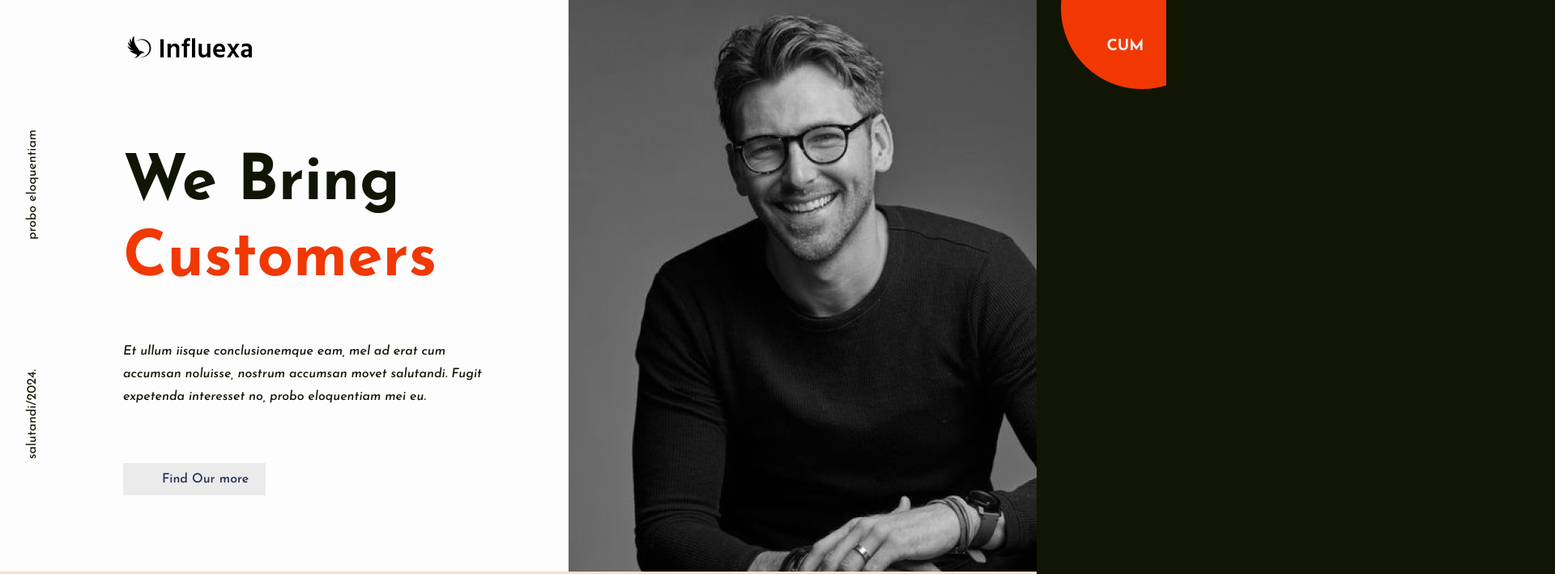
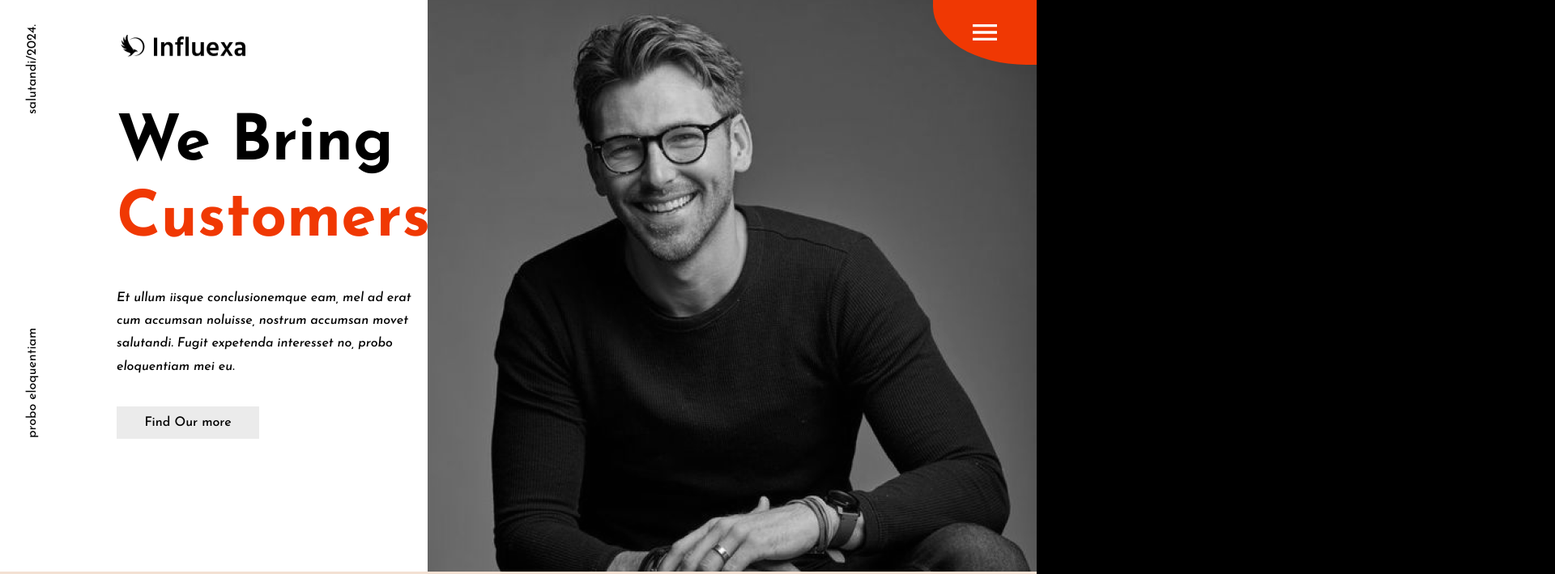
Before and after one commit to jegius/vlad-edu, a website: page index.html in a window 1280 px wide. Shown: the top 709 px of the page at 81% size, 1920 px wide, since content can reach past the window. Drawn offline with Linux system fonts and the light colour scheme.

Commit message:
font-size to px pic to directory The button at the top right has been converted into a header Less hardcode Made a hover for links in the footer

```diff
--- a/css/main.css
+++ b/css/main.css
@@ -1,30 +1,24 @@
 @import url('https://fonts.googleapis.com/css2?family=Josefin+Sans:ital,wght@0,400;0,500;0,600;0,700;1,400;1,500;1,600;1,700&display=swap');
 @import url('https://fonts.googleapis.com/css2?family=Inter:wght@400;500;600;700&display=swap');
-
-/*КОРРЕКТИВЫ
-
-Добавить анимации
-Размер шрифтов в пикселях
-Если одно смещение то запись смещение-сторона
-
-*/
 
 :root {
     --inter: 'Inter', sans-serif;
 
-    --black: #111503FF;
-    --white: #FDFDFEFF;
+    --black: #000;
+    --white: #FFF;
     --gray: #ebebeb;
     --light-gray: #f6f6f6;
     --transparent-gray: #939393;
-    --red-orange: #F03803FF;
-    --beige: #F3E0D2FF;
+    --red-orange: #F03803;
+    --yellow:#f4cc72;
+    --beige: #F3E0D2;
     --back-color: #711010;
     --dark-blue: #232d5a;
 
     --header-logo: url("/img/header/logo.png");
-    --header-background: url("/img/header/header-background.png");
-    --header--menu-button: url("/img/header/header-menu-button.png");
+    --block-0-background: url("/img/header/header-background.png");
+    --header-burger: url("../img/header/burger.svg");
+    --header-burger-2: url("../img/header/billy.png");
     --beige-stripe-1-stripe: url("/img/header/stripe.png");
     --beige-stripe-1-spotyfy: url("/img/header/spotify.png");
     --beige-stripe-1-microsoft: url("/img/header/microsoft.png");
@@ -50,6 +44,16 @@
     --news-3: url("/img/community/news-3.png");
 }
 
+/*  @keyframes menu_button {
+    0%{
+
+    }
+    100%{
+
+    }
+
+}   */
+
 body {
     margin: 0;
     padding: 0;
@@ -61,6 +65,7 @@ body {
 input {
     margin: 0;
     padding: 0;
+    font-family: inherit;
     border: none;
     outline: none;
     background: none; /* убирает серую подсветку при активации в некоторых браузерах */
@@ -74,8 +79,24 @@ a {
     color: var(--dark-blue);
 }
 
+h1 {
+    margin: 0;
+    padding: 0;
+}
+ul {
+    list-style: none;
+    padding: 0;
+}
+li  {
+    list-style-type: none;
+}
+
 .red-marked {
     color: var(--red-orange);
+}
+
+._regular-font {
+    font-family: var(--inter);
 }
 
 .beige-background {
@@ -86,54 +107,111 @@ a {
     max-width: 90rem;
     background-color: var(--white);
     margin: auto;
+    overflow-x: hidden;
+
 }
 
-/*HEADER*/
+.header {
+    position: relative;
+    width: 100%;
+    max-width: 90rem;
+}
 
-.header {
-    display: flex;
-    min-height: 44.125rem;
-    background: var(--white) var(--header-background) no-repeat;
-    background-position-x: 43.875rem;
+.menu-button_right {
+    position: absolute;
+    top: 0;
+    right: 0;
 }
 
 .menu-button {
     position: fixed;
-    background: var(--header--menu-button) no-repeat;
-    margin-left: 81.9rem;
-    box-sizing: border-box;
-    padding: 3rem 3rem 3rem 3.5rem;
-    font-size: 1.2rem;
-    font-weight: bold;
-    color: var(--gray);
+    background: var(--header-burger) var(--red-orange) no-repeat center;
+    border-radius: 0 0 0 90%;
+    height: 5rem;
+    width: 8rem;
+    transform: translateX(-100%);
+    transition: height .5s ease .5s, border-radius .5s ease, width .5s ease;
+    z-index: 1;
 }
 
-.header__spine {
-    display: block;
-    margin: 10rem 6.5rem 0 2rem;
+.menu-button:hover {
+    border-radius: 0;
+    height: 100vh;
+    width: 47.125rem;
+}
+
+.menu-button:hover::after {
+    opacity: 1;
+    width: 47.125rem;
+    height: 100vh;
+}
+
+.menu-button::after {
+    position: absolute;
+    top: 0;
+    right: 0;
+    margin: auto;
+    content: "";
+    background: var(--header-burger-2) no-repeat;
+    background-size: 47.125rem 100vh;
+    width: 0;
+    height: 0;
+    opacity: 0;
+    transition: width .5s ease, height .5s ease .5s, opacity .5s ease 1s;
+    z-index: 2;
+}
+
+.block-0 {
+    display: flex;
+    flex-direction: column;
+    margin: 0 auto;
+    min-height: 44.125rem;
+    background: var(--white) var(--block-0-background) no-repeat;
+    background-position: right;
+}
+
+.block-0__info {
+    display: flex;
+    gap: 6rem;
+}
+
+.block-0__logo {
+    position: relative;
+    left: 9rem;
+    top: 2.7rem;
+    min-width: 10rem;
+    min-height: 1.8rem;
+    background: var(--header-logo) no-repeat;
+    z-index: 1;
+}
+
+
+.block-0__spine {
+    display: flex;
+    align-self: center;
+    gap: 16.5rem;
+    margin-left: 2rem;
     padding: 0;
     writing-mode: vertical-lr;
     transform: rotate(180deg);
 }
 
-.header__text-block {
-    margin-top: 2.8rem;
+.block-0__text-block {
+    display: flex;
+    flex-direction: column;
+    align-self: center;
+    gap: 1.2rem;
+    max-width: 24.25rem;
 }
 
-.header__text-block::before {
-    content: var(--header-logo);
-    max-height: 1.8rem;
-    max-width: 10rem;
-}
-
-.header__title {
+.block-0__title {
     font-size: 78px;
     font-weight: 700;
     line-height: 5.85rem;
     margin-top: 6.4rem;
 }
 
-.header__paragraph {
+.block-0__paragraph {
     font-size: 16px;
     font-style: italic;
     font-weight: 500;
@@ -141,23 +219,21 @@ a {
     max-width: 29rem;
 }
 
-.header__find-button {
+.block-0__find-button {
     font-size: 16px;
     font-weight: 500;
     background: var(--gray);
     max-width: 11rem;
-    box-sizing: border-box;
-    padding: .75rem 1.3rem .75rem 3rem;
-    margin-top: 4.2rem;
+    padding: .75rem 1.3rem;
 }
 
-/*LINKS-STRIPE*/
 
 .beige-stripe__links {
     display: flex;
-    justify-content: space-between;
+    flex-wrap: wrap;
+    gap: 1rem;
+    justify-content: space-around;
     flex-direction: row;
-    /*padding: 6rem 9rem 6rem 7rem;*/
     padding: 6rem 0;
     margin: 0 8.8rem;
 }
@@ -184,19 +260,14 @@ a {
     content: var(--beige-stripe-1-behance);
 }
 
-/*BLOCK-1*/
 
 .block-1 {
     background: var(--block-1-background) no-repeat;
     background-position: 8rem 10rem;
     min-height: 52rem;
     display: flex;
-    flex-direction: column;
     justify-content: right;
-}
-
-.block-1__text {
-    margin: 5.5rem 0 0 48rem;
+    padding: 5.5rem
 }
 
 .block-1__text-title {
@@ -210,11 +281,11 @@ a {
 .block-1__list {
     list-style-image: var(--block-1-list);
     font-size: 16px;
-    font-weight: 400;
     display: flex;
     flex-direction: column;
     justify-content: space-around;
     box-sizing: border-box;
+    padding-left: 1.5rem;
     min-height: 7.6rem;
     margin-top: 2rem;
 }
@@ -251,7 +322,6 @@ a {
     border-radius: .3125rem;
 }
 
-/*GRAY-STRIPE*/
 
 .gray-stripe {
     background: var(--light-gray);
@@ -269,7 +339,6 @@ a {
 }
 
 .column-name {
-    font-family: var(--inter);
     font-size: 16px;
     font-weight: 400;
     line-height: 1.6rem;
@@ -282,20 +351,17 @@ a {
 }
 
 .column-paragraph {
-    font-family: var(--inter);
     font-size: 16px;
     font-weight: 400;
     line-height: 1.6rem;
 }
 
 .column-button {
-    font-family: var(--inter);
     font-size: 12px;
     font-weight: 500;
     line-height: 1.2rem;
 }
 
-/*BLOCK-2*/
 
 .block-2 {
     min-height: 38.5rem;
@@ -325,7 +391,6 @@ a {
     margin: 8.75rem 0 0 9.3rem;
 }
 
-/*BLOCK-2-STRIPE*/
 
 .block-2__stripe {
     min-height: 18.75rem;
@@ -356,7 +421,6 @@ a {
     margin-top: 7.375rem;
 }
 
-/*VIDEO*/
 
 .video__content {
     min-width: 90rem;
@@ -382,7 +446,6 @@ a {
     padding-top: 2rem;
 }
 
-/*ARTICLES*/
 
 .articles {
     display: flex;
@@ -408,23 +471,33 @@ a {
     content: var(--article-1);
 }
 
+.article-2 {
+    position: relative;
+    top: 2.25rem;
+}
+
 .article-2__link {
     content: var(--article-2);
-    padding-top: 2.25rem;
+}
+
+.article-3 {
+    position: relative;
+    top: 4.5rem;
 }
 
 .article-3__link {
     content: var(--article-3);
-    padding-top: 4.5rem;
+}
+
+.article-4 {
+    position: relative;
+    top: 3.375rem;
 }
 
 .article-4__link {
     content: var(--article-4);
-    padding-top: 3.375rem;
 }
 
-
-/*---COMMUNITY---*/
 
 .community-subtitle {
     font-family: var(--inter);
@@ -437,9 +510,9 @@ a {
     font-size: 48px;
 }
 
-/*TEAM*/
 
-.community__team {
+.community {
+    margin-top: 8.75rem;
 }
 
 .community__team-text {
@@ -519,7 +592,6 @@ a {
     max-height: 1.5rem;
 }
 
-/*PATIENTS*/
 
 .community__patients {
     display: flex;
@@ -582,7 +654,6 @@ a {
     max-height: 3.5rem;
 }
 
-/*NEWS*/
 
 ._news-width {
     max-width: 20rem;
@@ -619,7 +690,7 @@ a {
 
 .news__column-preview {
     font-family: var(--inter);
-    font-size: 16rem;
+    font-size: 16px;
     font-style: normal;
     font-weight: 400;
     line-height: 1.5rem;
@@ -638,7 +709,6 @@ a {
     content: var(--news-3)
 }
 
-/*FOOTER*/
 
 .footer {
     background: var(--black);
@@ -661,11 +731,12 @@ a {
     font-weight: 400;
     line-height: 2.5rem;
     opacity: .6;
+    transition: color .1s ease, opacity .1s ease;
 }
 
-.footer__links {
-    list-style: none;
-    padding: 0;
+.footer__link:hover {
+    color: var(--yellow);
+    opacity: .9;
 }
 
 .footer__spine {
--- a/index.html
+++ b/index.html
@@ -7,21 +7,28 @@
     <script src="./js/index.js" defer></script>
 </head>
 <body>
-<div class="white-page">
+<main class="white-page">
     <header class="header">
-        <div>
-            <span class="header__spine"> probo eloquentiam </span>
-            <span class="header__spine"> salutandi/2024. </span>
+        <div class="menu-button_right">
+            <div class="menu-button"></div>
         </div>
-        <div class="header__text-block">
-            <h1 class="header__title">We Bring <br> <span class="red-marked"> Customers </span></h1>
-            <p class="header__paragraph">Et ullum iisque conclusionemque eam, mel ad erat cum
-                accumsan noluisse, nostrum accumsan movet salutandi.
-                Fugit expetenda interesset no, probo eloquentiam mei eu. </p>
-            <h2 class="header__find-button"><a href="http://123.cum"> Find Our more </a></h2>
+    </header>
+    <section class="block-0">
+        <div class="block-0__logo"></div>
+        <div class="block-0__info">
+            <div class="block-0__spine">
+                <span> probo eloquentiam </span>
+                <span> salutandi/2024. </span>
+            </div>
+            <div class="block-0__text-block">
+                <h1 class="block-0__title">We Bring <span class="red-marked"> Customers </span></h1>
+                <p class="block-0__paragraph">Et ullum iisque conclusionemque eam, mel ad erat cum
+                    accumsan noluisse, nostrum accumsan movet salutandi.
+                    Fugit expetenda interesset no, probo eloquentiam mei eu. </p>
+                <input type="button" value="Find Our more" class="block-0__find-button">
+            </div>
         </div>
-        <a class="menu-button" href="http://123.cum"> CUM </a>
-    </header>
+    </section>
     <div class="header__stripe beige-background">
         <div class="beige-stripe__links">
             <a class="beige-stripe__links-1" href="http://123.cum"></a>
@@ -33,8 +40,10 @@
     </div>
     <section class="block-1">
         <div class="block-1__text">
-            <h2 class="block-1__text-title box-title">Build Your Social <span class="red-marked"> Marketing </span> With Ass</h2>
-            <p class="block-1__text-paragraph box-paragraph">There are many variations of passages of Lorem Ipsum available, but the majority
+            <h2 class="block-1__text-title box-title">Build Your Social <span class="red-marked"> Marketing </span> With
+                Ass</h2>
+            <p class="block-1__text-paragraph box-paragraph">There are many variations of passages of Lorem Ipsum
+                available, but the majority
                 have
                 suffered alteration in some form, by injected humour, or randomised words which don't look even slightly
                 believable. If you are going to use a passage of Lorem Ipsum, you need to be sure there isn't anything
@@ -50,11 +59,12 @@
     </section>
     <section class="gray-stripe">
         <div class="gray-stripe__column">
-            <h5 class="column-name">SEO Analysis</h5>
+            <h5 class="column-name _regular-font">SEO Analysis</h5>
             <h2 class="column-title">Developing Business Managment Skills</h2>
-            <p class="column-paragraph">Alia mucius ex nam, ea facer liber usu, e aliquam platontem est. Ut melo cum
+            <p class="column-paragraph _regular-font">Alia mucius ex nam, ea facer liber usu, e aliquam platontem est.
+                Ut melo cum
                 comune similique in.</p>
-            <a href="http://123.cum" class="column-button">Find Out More</a>
+            <a href="http://123.cum" class="column-button _regular-font">Find Out More</a>
         </div>
         <div class="gray-stripe__column">
             <h5 class="column-name">Content Writing</h5>
@@ -207,19 +217,22 @@
             <div class="news__column">
                 <div class="news__column-1">
                     <h3 class="news__column-title _news-width">The Best Fonts for Modern Design</h3>
-                    <p class="news__column-date">By <a href="http://123.cum" class="news__author">Admin</a> - January 25, 2021</p>
+                    <p class="news__column-date">By <a href="http://123.cum" class="news__author">Admin</a> - January
+                        25, 2021</p>
                     <p class="news__column-preview _news-width">A leisurely start as not expected at our next
                         campsite....</p>
                 </div>
                 <div class="news__column-2">
                     <h3 class="news__column-title _news-width">Identity Design for a New Crusader</h3>
-                    <p class="news__column-date">By <a href="http://123.cum" class="news__author">Admin</a> - January 25, 2021</p>
+                    <p class="news__column-date">By <a href="http://123.cum" class="news__author">Admin</a> - January
+                        25, 2021</p>
                     <p class="news__column-preview _news-width">There is always one constant about international
                         travel...</p>
                 </div>
                 <div class="news__column-3">
                     <h3 class="news__column-title _news-width">The Best Fonts for Modern Design</h3>
-                    <p class="news__column-date">By <a href="http://123.cum" class="news__author">Admin</a> - January 25, 2021</p>
+                    <p class="news__column-date">By <a href="http://123.cum" class="news__author">Admin</a> - January
+                        25, 2021</p>
                     <p class="news__column-preview _news-width">Just for once we were trying to forget Covid . We were
                         out for the
                         morning...</p>
@@ -274,6 +287,7 @@
             </div>
         </div>
     </footer>
-</div>
+    -->
+</main>
 </body>
 </html>
```
Also changed, not shown: img/header/billy.png (added), img/header/burger.svg (added).
